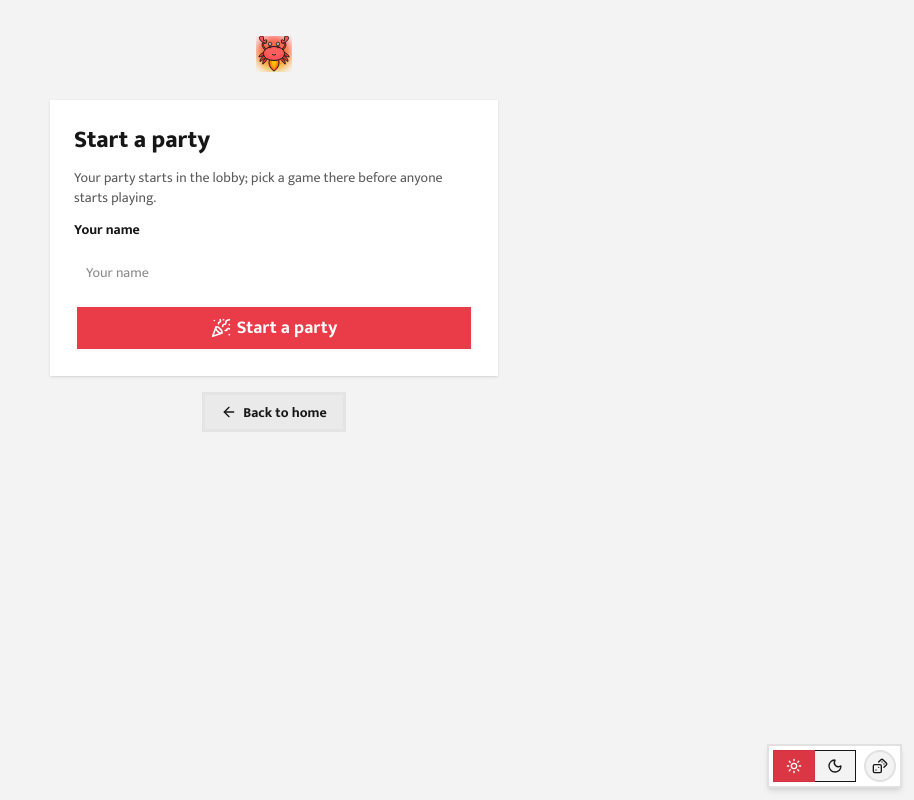
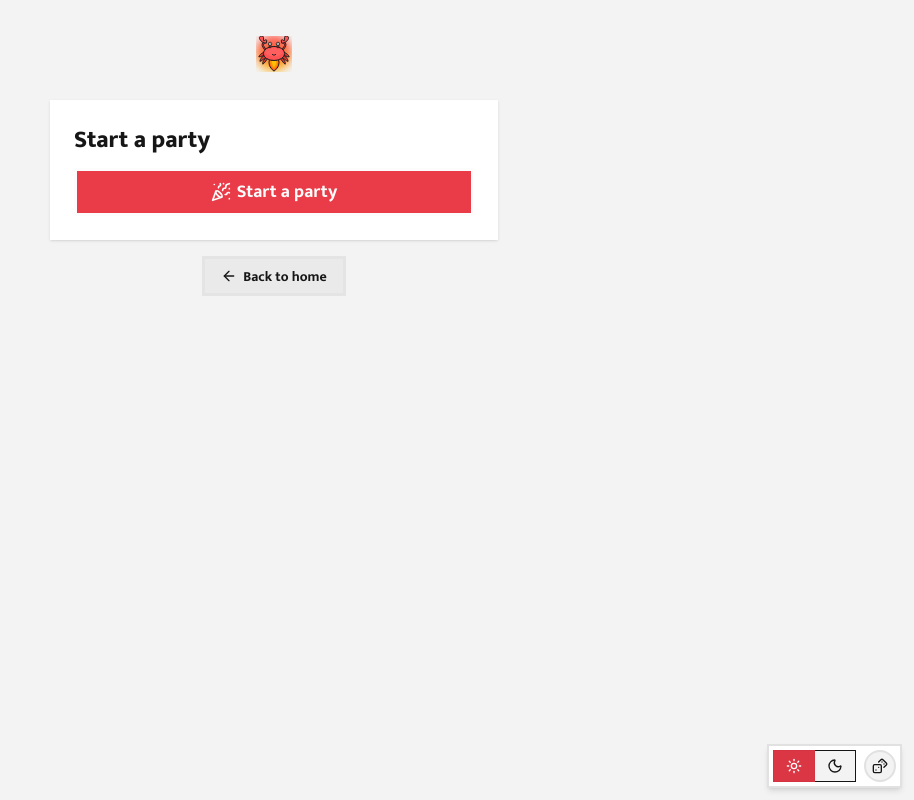
Before and after one commit to tannerkrewson/rocketcrab, a React (Vite) app in the folder apps/nova/: page /party in a window 1280 px wide. Shown: the whole page, without its empty margins (366-1280 px from the left). Built offline with nearby package versions, Linux system fonts and the light colour scheme.

Commit message:
feat(party): entry is Start a party only — no name step, no placeholder copy (9j3, 5kz)

```diff
--- a/apps/nova/src/routes/party.tsx
+++ b/apps/nova/src/routes/party.tsx
@@ -50,9 +50,13 @@ function errorMessage(error: unknown): string {
  * otherwise it shows an entry point, and once a party is active it renders
  * the whole lobby/play experience. Invite links land on /join instead.
  *
- * 7.37: the entry page is just the name + Start a party (no secondary
- * actions); a returning player with a saved name skips the entry page
- * entirely and lands straight in the party.
+ * 7.37: the entry page is a single "Start a party" action (no secondary
+ * actions, and rocketcrab-9j3: NO name step — the party just starts with
+ * the saved/generated name, and the lobby prompt / /join?edit=name page
+ * is the ONLY name-entry page in the app). A returning player with a
+ * saved name skips the entry page entirely and lands straight in the
+ * party. rocketcrab-5kz: the old placeholder copy about picking a game
+ * in the lobby is gone.
  */
 function PartyPage() {
   const search = Route.useSearch();
@@ -61,8 +65,6 @@ function PartyPage() {
   const startedRef = useRef(false);
   const [attempt, setAttempt] = useState(0);
   const [loadError, setLoadError] = useState<string | null>(null);
-  // 7.5: the player's name is asked before they enter a lobby (start flow).
-  const [name, setName] = useState(() => getSavedPlayerName() ?? "");
 
   useEffect(() => {
     if (startedRef.current || engine.isActive()) {
@@ -111,12 +113,11 @@ function PartyPage() {
   };
 
   // 7.6: start a party with NO game preselected — the host lands in the
-  // lobby and picks a game from there (classic parity). The name is applied
-  // to the engine identity first (7.5).
+  // lobby and picks a game from there (classic parity). rocketcrab-9j3:
+  // the entry's name-input step is GONE — the party starts with the
+  // saved/generated name and the lobby's name prompt (via /join?edit=name)
+  // is the only name-entry page in the app.
   const handleStartParty = () => {
-    if (name.trim().length > 0) {
-      engine.setDisplayName(name);
-    }
     void engine.createParty();
   };
 
@@ -157,23 +158,6 @@ function PartyPage() {
       <Card>
         <div className="flex flex-col gap-3">
           <h1 className="text-2xl font-black">Start a party</h1>
-          <p className="text-sm text-base-content/70">
-            Your party starts in the lobby; pick a game there before anyone starts playing.
-          </p>
-          <label htmlFor="party-name" className="text-sm font-bold">
-            Your name
-          </label>
-          <input
-            id="party-name"
-            type="text"
-            value={name}
-            onChange={(event) => setName(event.target.value)}
-            placeholder="Your name"
-            maxLength={24}
-            autoComplete="nickname"
-            aria-label="Your player name"
-            className="input input-bordered w-full"
-          />
           <Button variant="primary" size="lg" onClick={handleStartParty}>
             <PartyPopper className="h-5 w-5" aria-hidden="true" />
             Start a party
```
Also changed, not shown: 1 other file (tests, documents, lock files or other folders).
